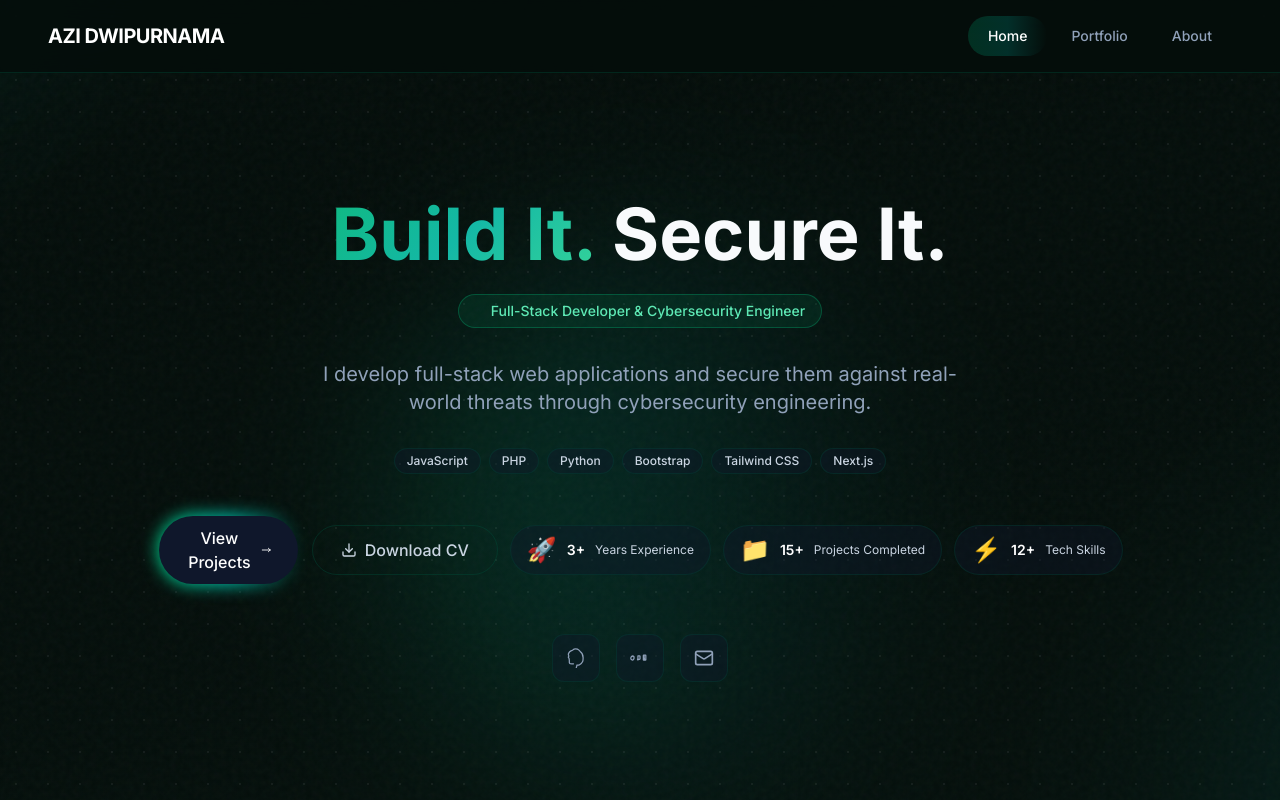
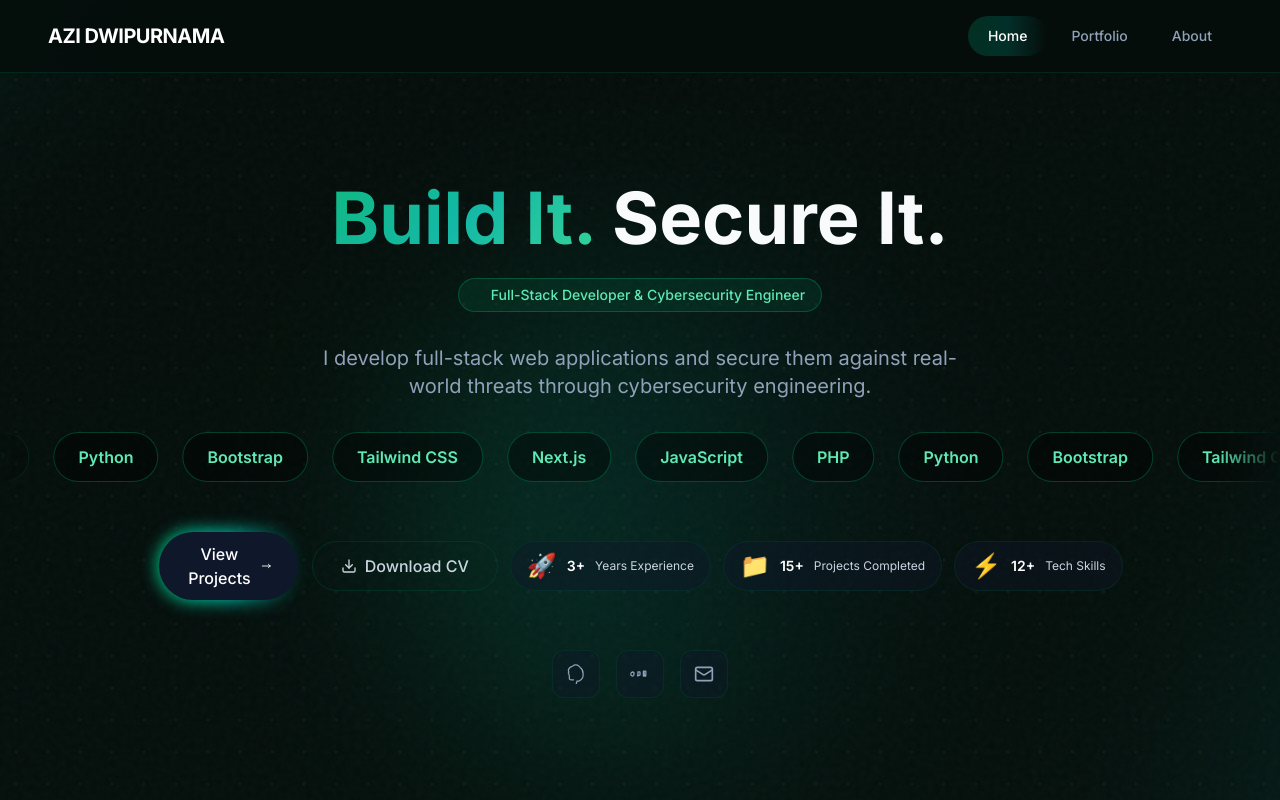
Before and after one commit to azidwipurnama/portfolio-v5, a Next.js app: page / in a window 1280 px wide. Shown: the top 800 px of the page. Built offline with nearby package versions, Linux system fonts and the light colour scheme.

Commit message:
update tag tech running

```diff
--- a/components/Hero.tsx
+++ b/components/Hero.tsx
@@ -5,6 +5,7 @@ import { Mail, Download } from "lucide-react";
 import GitHubIcon from "@/components/icons/GitHubIcon";
 import LinkedInIcon from "@/components/icons/LinkedInIcon";
 import Link from "next/link";
+import TechMarquee from "@/components/TechMarquee";
 import type { SocialLink, StatBadge } from "@/types";
 
 const socialLinks: SocialLink[] = [
@@ -105,22 +106,8 @@ const Hero = () => {
             real-world threats through cybersecurity engineering.
           </motion.p>
 
-          {/* Tech Stack Tags */}
-          <motion.div
-            className="flex flex-wrap justify-center gap-2 mb-10"
-            variants={itemVariants}
-          >
-            {["JavaScript", "PHP", "Python", "Bootstrap", "Tailwind CSS", "Next.js"].map(
-              (tech) => (
-                <span
-                  key={tech}
-                  className="px-3 py-1 text-xs font-medium rounded-full bg-slate-900/40 border border-emerald-900/30 text-slate-300 hover:text-emerald-300 hover:border-emerald-800/40 transition-colors"
-                >
-                  {tech}
-                </span>
-              )
-            )}
-          </motion.div>
+          {/* Tech Marquee (full-width infinite scroll) */}
+          <TechMarquee />
 
           {/* CTA Buttons + Stat Badges (merged single row) */}
           <motion.div
--- /dev/null
+++ b/components/TechMarquee.tsx
@@ -0,0 +1,57 @@
+"use client";
+
+/**
+ * TechMarquee.tsx
+ *
+ * Full-width infinite scrolling marquee of tech tags.
+ * Uses CSS keyframes with 4x duplicated content for seamless linear scroll.
+ * Includes edge fade masks and hover pause.
+ */
+
+const techs = ["JavaScript", "PHP", "Python", "Bootstrap", "Tailwind CSS", "Next.js"];
+
+const TechMarquee = () => {
+  // Duplicate array 4 times so content is always wider than viewport
+  const duplicated = [...techs, ...techs, ...techs, ...techs];
+
+  return (
+    <div className="relative w-screen overflow-hidden left-1/2 right-1/2 -mx-[50vw] marquee-container mb-12">
+      {/* Animated track — 4x duplicated list for seamless loop */}
+      <div className="flex w-max animate-marquee">
+        {duplicated.map((tech, i) => (
+          <span
+            key={i}
+            className="mx-3 px-6 py-3 rounded-full border border-emerald-500/30 bg-black/40 text-emerald-300 text-base font-semibold whitespace-nowrap hover:text-mint-300 hover:border-emerald-400/50 transition-colors"
+          >
+            {tech}
+          </span>
+        ))}
+      </div>
+
+      {/* CSS for marquee keyframes, edge fade mask, and hover pause */}
+      <style>{`
+        @keyframes marquee {
+          0% { transform: translateX(0); }
+          100% { transform: translateX(-25%); }
+        }
+
+        .animate-marquee {
+          animation: marquee 25s linear infinite;
+        }
+
+        /* Pause on hover */
+        .marquee-container:hover .animate-marquee {
+          animation-play-state: paused;
+        }
+
+        /* Edge fade mask — smooth fade at container edges */
+        .marquee-container {
+          mask-image: linear-gradient(to right, transparent 0%, black 5%, black 95%, transparent 100%);
+          -webkit-mask-image: linear-gradient(to right, transparent 0%, black 5%, black 95%, transparent 100%);
+        }
+      `}</style>
+    </div>
+  );
+};
+
+export default TechMarquee;
```
